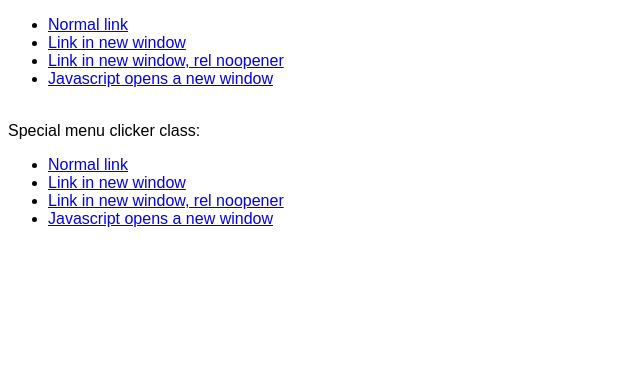
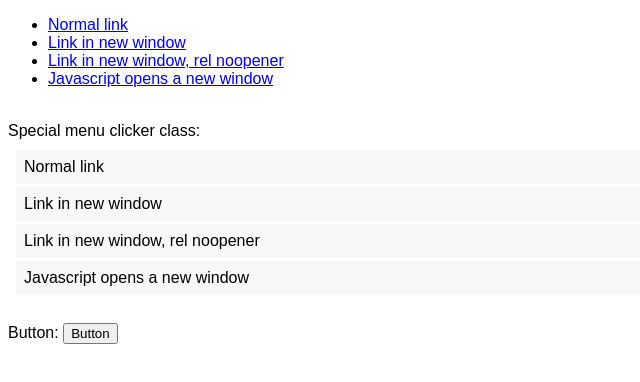
Before and after one commit to PeteVasi/testrepo, a plain HTML site: page docs/index.html in a window 1280 px wide. Shown: the whole page, without its empty margins (0-640 px from the left). Drawn offline with nearby package versions, Linux system fonts and the light colour scheme.

Commit message:
more links

```diff
--- a/docs/index.html
+++ b/docs/index.html
@@ -1,5 +1,6 @@
 <!DOCTYPE html>
 <html lang="en">
+
 <head>
   <meta charset="utf-8" />
   <meta http-equiv="Content-Type" content="text/html; charset=utf-8">
@@ -10,6 +11,64 @@
     body {
       background-color: white;
       font-family: Arial, Helvetica, sans-serif;
+    }
+
+    .liclicker {
+      list-style-type: none;
+      list-style-position: outside;
+      margin: 10px 8px 10px 8px;
+      padding: 0px;
+      -webkit-tap-highlight-color: rgba(0, 0, 0, 0);
+    }
+
+    .liclicker li {
+      cursor: pointer;
+      padding: 8px 8px;
+      background-color: #F8F8F8;
+      margin-bottom: 3px;
+      color: #000000;
+      font-family: 'Proxima Nova', sans-serif;
+      font-weight: 600;
+      -webkit-tap-highlight-color: rgba(0, 0, 0, 0);
+    }
+
+    .liclicker li a {
+      color: #000000;
+      font-weight: lighter;
+      text-decoration: none;
+      border: none;
+      outline: none;
+      -webkit-tap-highlight-color: rgba(0, 0, 0, 0);
+    }
+
+    .liclicker li.active {
+      background-color: #0835DB;
+    }
+
+    .liclicker li.active a {
+      color: #FFFFFF;
+    }
+
+    .liclicker li a:link {
+      -webkit-tap-highlight-color: rgba(0, 0, 0, 0);
+    }
+
+    .liclicker li:hover {
+      background: #FFFFFF;
+    }
+
+    .liclicker li:hover a {
+      color: #000000;
+    }
+
+    .liclicker li a:hover {
+      text-decoration: none;
+    }
+
+    .liclicker li a:active {
+      text-decoration: none;
+      background-color: #0835DB;
+      color: #FFFFFF;
     }
   </style>
 
@@ -28,6 +87,7 @@
     });
   </script>
 </head>
+
 <body>
   <ul>
     <li><a href="samplelist.html">Normal link</a></li>
@@ -35,7 +95,9 @@
     <li><a href="samplelist.html" target="_blank" rel="noopener">Link in new window, rel noopener</a></li>
     <li><a href="#" onclick="window.open('samplelist.html');">Javascript opens a new window</a></li>
   </ul>
+
   <br>
+
   Special menu clicker class:
   <ul class="liclicker">
     <li><a href="samplelist.html">Normal link</a></li>
@@ -43,5 +105,19 @@
     <li><a href="samplelist.html" target="_blank" rel="noopener">Link in new window, rel noopener</a></li>
     <li><a href="#" onclick="window.open('samplelist.html');">Javascript opens a new window</a></li>
   </ul>
+
+  <br>
+
+  Button:
+  <button id="buttonclicker">Button</button>
+
+  <script>
+    document.getElementById("buttonclicker").addEventListener("click", buttonclickerFunction);
+
+    function buttonclickerFunction() {
+      window.open('samplelist.html');
+    }
+  </script>
 </body>
+
 </html>
```
Lines whose indentation alone changed are shown as unchanged.
